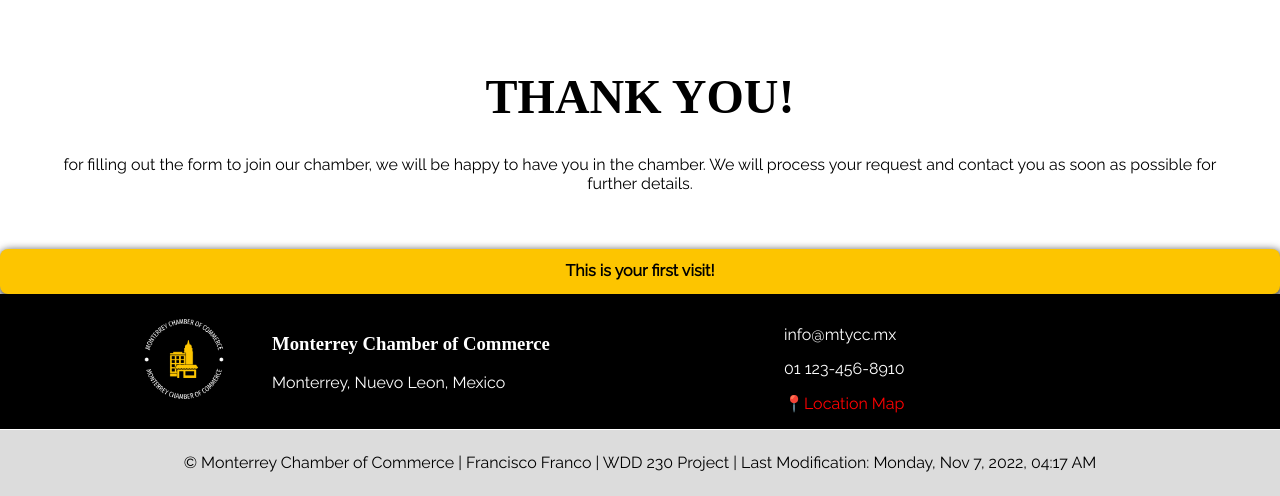
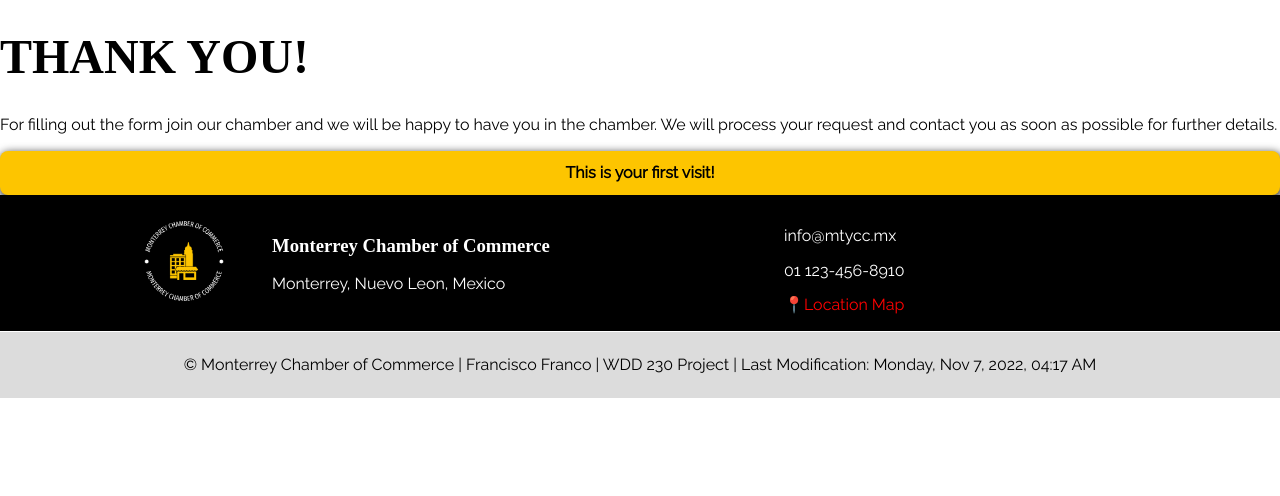
Before and after one commit to tfotr241290/chamber, a plain HTML site: page thankyou.html in a window 1280 px wide. Shown: the part 328-824 px from the top of the page. After the commit the page ends 800 px from the top, so only its background shows below. Drawn offline with Linux system fonts and the light colour scheme; a web font is replaced by a local one.

Commit message:
send changes

```diff
--- a/styles/large.css
+++ b/styles/large.css
@@ -511,7 +511,7 @@
     font-size: 1.5rem;
 }
 
-#thanks{
+#thank-you h1{
     font-size: 3rem;
 }
 
--- a/thankyou.html
+++ b/thankyou.html
@@ -37,9 +37,9 @@
         </div>
     </nav>
 
-    <div class="thank-you">
-        <h1 id="thanks">THANK YOU!</h1>
-        <p>for filling out the form to join our chamber, we will be happy to have you in the chamber. We will process your request and contact you as soon as possible for further details.</p>
+    <div id="thank-you">
+        <h1>THANK YOU!</h1>
+        <p>For filling out the form join our chamber and we will be happy to have you in the chamber. We will process your request and contact you as soon as possible for further details.</p>
     </div>
     <div class="visits">
         <p><span class="difVisit"></span></p>
@@ -65,5 +65,6 @@
     </footer>
     <script src="scripts/script.js"></script>
     <script src="scripts/time.js"></script>
+    <script src="scripts/form.js"></script>
 </body>
 </html>
```
Also changed, not shown: discover.html (+2 -1 lines), join.html (+4 -3 lines), scripts/form.js (added).
